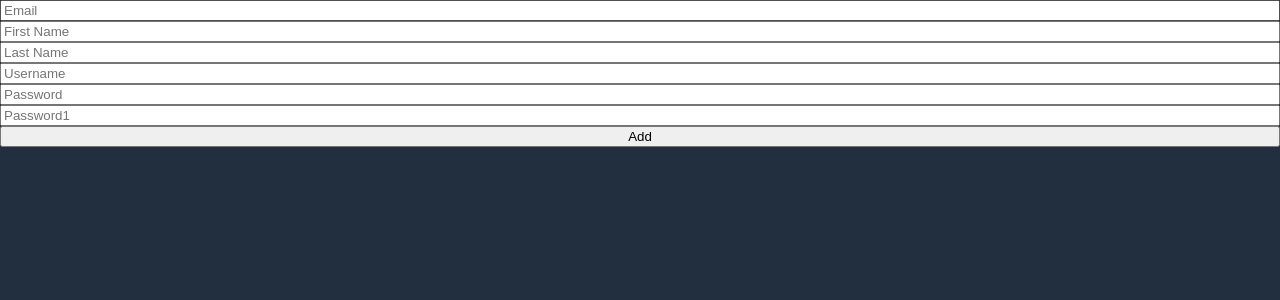
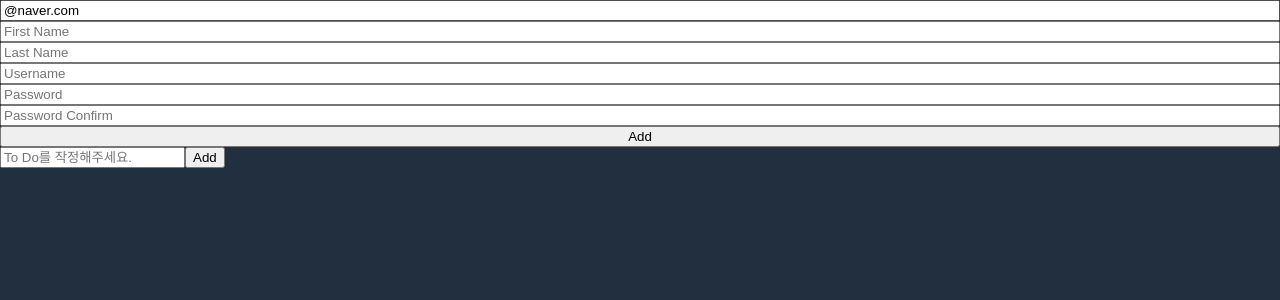
Before and after one commit to kimoony/react-to-do, a React (Create React App) app: page / in a window 1280 px wide. Shown: the top 300 px of the page. Built offline with nearby package versions, Linux system fonts and the light colour scheme.

Commit message:
ToDoList 파일명 변경 및 react-hook-form 완료

```diff
--- a/src/App.tsx
+++ b/src/App.tsx
@@ -1,5 +1,6 @@
 import { createGlobalStyle } from 'styled-components';
-import ToDoList from './ToDoList';
+import ToDoList1 from './ToDoList.exam1';
+import ToDoList2 from './ToDoList.exam2';
 
 
 // styled-components 로 reset.css 적용
@@ -75,7 +76,8 @@ function App() {
   return (
     <>
       <GlobalStyled />
-      <ToDoList />
+      <ToDoList1 />
+      <ToDoList2 />
     </>
   );
 }
--- /dev/null
+++ b/src/ToDoList.exam1.tsx
@@ -0,0 +1,144 @@
+import React, { useState } from 'react';
+import { useForm } from 'react-hook-form';
+
+
+// // 기존 방식
+// function ToDoList() {
+//   const [todo, setTodo] = useState("")
+//   const [toDoErr, setTodoErr] = useState("");
+//   const onChange = (event: React.FormEvent<HTMLInputElement>) => {
+//     const {
+//       currentTarget: { value },
+//     } = event;
+//     setToDoErr("")
+//     setTodo(todo)
+//   }
+//   const onSubmit = (event: React.FormEvent<HTMLFormElement>) => {
+//     event.preventDefault();
+//     if(toDo.length < 10) {
+//       return setTodoErr("To Do should be longer");
+//     }
+//     console.log("submit")
+//   }
+//   return (
+//     <div>
+//       <form onSubmit={onSubmit}>
+//         <input onChange={onChange} value={todo} type="text" placeholder="Write a to do!" />
+//         <button>Add</button>
+//         {toDoErr !== "" ? toDoErr : null}
+//       </form>
+//     </div>
+//   )
+// }
+
+
+interface IForm {
+  email: string;
+  firstName: string;
+  lastName: string;
+  username: string;
+  password: string;
+  passwordConfirm: string;
+  extraError?: string;
+}
+
+function ToDoList_exam1() {
+  const {
+    register,
+    handleSubmit,
+    formState: { errors },
+    setError,
+  } = useForm<IForm>({
+    defaultValues: {
+      email: '@naver.com',
+    }
+  });
+  const onValid = (data: IForm) => {
+    // 직접 에러 설정
+    if (data.password !== data.passwordConfirm) {
+      setError(
+        "passwordConfirm",
+        { message: "패스워드가 일치하지 않아요!" },
+        { shouldFocus: true },
+      )
+    }
+    // // 특정 항목에 해당되는 레어가 아니라 전체 Form에 해당되는 에러
+    // setError("extraError", { message: "Server offline" })
+  }
+  console.log(errors)
+
+
+  return (
+    <div>
+      <form
+        style={{ display: "flex", flexDirection: "column" }}
+        onSubmit={handleSubmit(onValid)}
+      >
+        <input {...register('email', {
+          required: "Email을 입력하세요!",
+          pattern: {
+            value: /^[A-Za-z0-9._%+-]+@naver.com$/,
+            message: "naver.com email만 사용가능"
+          }
+        })} type="text" placeholder="Email" />
+        <span>
+          {errors?.email?.message}
+        </span>
+        <input {...register('firstName', {
+          required: "First Name을 입력하세요!!",
+          validate: {
+            noLowerHoon: (value) =>
+              value.includes("hoon") ? "hoon을 사용할 수 없어요." : true,
+            noUpperHoon: (value) =>
+              value.includes("Hoon") ? "Hoon을 사용할 수 없어요." : true,
+          }
+        })} type="text" placeholder="First Name" />
+        <span>
+          {errors?.firstName?.message}
+        </span>
+        <input {...register('lastName', {
+          required: "Last Name을 입력하세요!!"
+        })} type="text" placeholder="Last Name" />
+        <span>
+          {errors?.lastName?.message}
+        </span>
+        <input {...register('username', {
+          required: "Username을 입력하세요!!",
+          minLength: {
+            value: 4,
+            message: "Username은 4자 이상입니다."
+          }
+        })} type="text" placeholder="Username" />
+        <span>
+          {errors?.username?.message}
+        </span>
+        <input {...register('password', {
+          required: "Password를 입력하세요!!",
+          minLength: {
+            value: 8,
+            message: "패스워드가 너무 짧아요! 패스워드 8자리 이상"
+          }
+        })} type="text" placeholder="Password" />
+        <span>
+          {errors?.password?.message}
+        </span>
+        <input {...register('passwordConfirm', {
+          required: "Password를 다시 입력하세요!!",
+          minLength: {
+            value: 8,
+            message: "패스워드가 너무 짧아요! 패스워드 8자리 이상"
+          }
+        })} type="text" placeholder="Password Confirm" />
+        <span>
+          {errors?.passwordConfirm?.message}
+        </span>
+        <button>Add</button>
+        {/* <span>
+          {errors?.extraError?.message}
+        </span> */}
+      </form>
+    </div >
+  )
+}
+
+export default ToDoList_exam1
--- /dev/null
+++ b/src/ToDoList.exam2.tsx
@@ -0,0 +1,32 @@
+import { useForm } from 'react-hook-form';
+
+interface IForm {
+  toDo: string;
+}
+
+function ToDoList_exam2() {
+  const {
+    register,
+    handleSubmit,
+    setValue
+  } = useForm<IForm>();
+  const onSubmit = (data: IForm) => {
+    console.log('add to do', data.toDo)
+    setValue("toDo", "")
+  }
+
+
+  return (
+    <div>
+      <form onSubmit={handleSubmit(onSubmit)}>
+        <input {...register("toDo", {
+          required: "To Do를 작정해주세요.",
+        })} type="text" placeholder="To Do를 작정해주세요." />
+
+        <button>Add</button>
+      </form>
+    </div >
+  )
+}
+
+export default ToDoList_exam2
--- a/src/ToDoList.tsx
+++ /dev/null
@@ -1,68 +0,0 @@
-import React, { useState } from 'react';
-import { useForm } from 'react-hook-form';
-
-
-
-// function ToDoList() {
-//   const [todo, setTodo] = useState("")
-//   const [toDoErr, setTodoErr] = useState("");
-//   const onChange = (event: React.FormEvent<HTMLInputElement>) => {
-//     const {
-//       currentTarget: { value },
-//     } = event;
-//     setToDoErr("")
-//     setTodo(todo)
-//   }
-//   const onSubmit = (event: React.FormEvent<HTMLFormElement>) => {
-//     event.preventDefault();
-//     if(toDo.length < 10) {
-//       return setTodoErr("To Do should be longer");
-//     }
-//     console.log("submit")
-//   }
-//   return (
-//     <div>
-//       <form onSubmit={onSubmit}>
-//         <input onChange={onChange} value={todo} type="text" placeholder="Write a to do!" />
-//         <button>Add</button>
-//         {toDoErr !== "" ? toDoErr : null}
-//       </form>
-//     </div>
-//   )
-// }
-
-
-
-function ToDoList() {
-  const { register, handleSubmit, formState } = useForm();
-  const onValid = (data: any) => {
-    console.log(data)
-  }
-  console.log(formState.errors)
-
-
-  return (
-    <div>
-      <form
-        style={{ display: "flex", flexDirection: "column" }}
-        onSubmit={handleSubmit(onValid)}
-      >
-        <input {...register('email', { required: true })} type="text" placeholder="Email" />
-        <input {...register('firstName', { required: true })} type="text" placeholder="First Name" />
-        <input {...register('lastName', { required: true })} type="text" placeholder="Last Name" />
-        <input {...register('username', { required: true, minLength: 10 })} type="text" placeholder="Username" />
-        <input {...register('password', { required: true, minLength: 5 })} type="text" placeholder="Password" />
-        <input {...register('password1', {
-          required: "Password is requierd",
-          minLength: {
-            value: 5,
-            message: "Your password is too short!"
-          }
-        })} type="text" placeholder="Password1" />
-        <button>Add</button>
-      </form>
-    </div >
-  )
-}
-
-export default ToDoList
```
